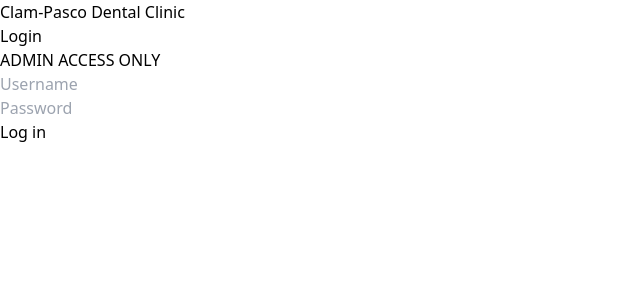
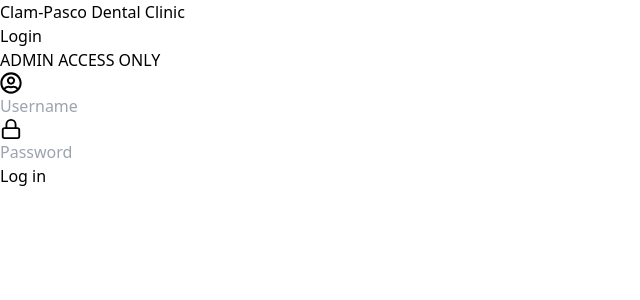
Before and after one commit to hello-isa/react-dental-record-management-system, a React (Vite) app: page /login in a window 1280 px wide. Shown: the top 300 px of the page, without its empty margins (0-640 px from the left). Built offline with nearby package versions, Linux system fonts and the light colour scheme.

Commit message:
Add icons in input box

```diff
--- a/package.json
+++ b/package.json
@@ -11,7 +11,8 @@
   },
   "dependencies": {
     "react": "^18.2.0",
-    "react-dom": "^18.2.0"
+    "react-dom": "^18.2.0",
+    "react-icons": "^4.11.0"
   },
   "devDependencies": {
     "@types/react": "^18.2.15",
--- a/src/pages/Login.jsx
+++ b/src/pages/Login.jsx
@@ -1,9 +1,12 @@
+import { FaRegUserCircle } from "react-icons/fa";
+import { FiLock } from "react-icons/fi";
+
 function Login() {
   return (
     <>
-      <div className="my-10 text-center ">
+      <div className="mt-24 text-center ">
         <h1 className="font-bold text-5xl">Clam-Pasco Dental Clinic</h1>
-        <div className="bg-cyan-600 h-0.5 my-10 mx-96"></div>
+        <div className="bg-cyan-600 h-px my-10 mx-96"></div>
       </div>
 
       <div className="my-10 space-y-4 text-center">
@@ -12,20 +15,37 @@ function Login() {
       </div>
 
       <div className="flex flex-col items-center">
-        <div className="my-5 ">
+        {/* Username input box */}
+        <div className="my-5">
+          <div className="relative">
+            <FaRegUserCircle
+              className="absolute top-1/2 left-4 transform -translate-y-1/2 text-black"
+              size={22}
+            />
             <input
-            className="rounded-lg border-2 border-cyan-600 h-12 w-96"
+              className="pl-12 rounded-lg border-2 border-cyan-600 h-12 w-96"
               type="text"
               placeholder="Username"
             />
           </div>
+        </div>
+
+        {/* Password input box */}
         <div className="my-5">
+          <div className="relative">
+            <FiLock
+              className="absolute top-1/2 left-4 transform -translate-y-1/2 text-black"
+              size={22}
+            />
             <input
-            className="rounded-lg border-2 border-cyan-600 h-12 w-96"
+              className="pl-12 rounded-lg border-2 border-cyan-600 h-12 w-96"
               type="text"
               placeholder="Password"
             />
           </div>
+        </div>
+
+        {/* Log in button */}
         <div className="my-5">
           <button className="rounded-lg border-2 h-12 w-96 bg-green-400 text-white">
             Log in
```
Also changed, not shown: 1 other file (tests, documents, lock files or other folders). Lines whose indentation alone changed are shown as unchanged.
